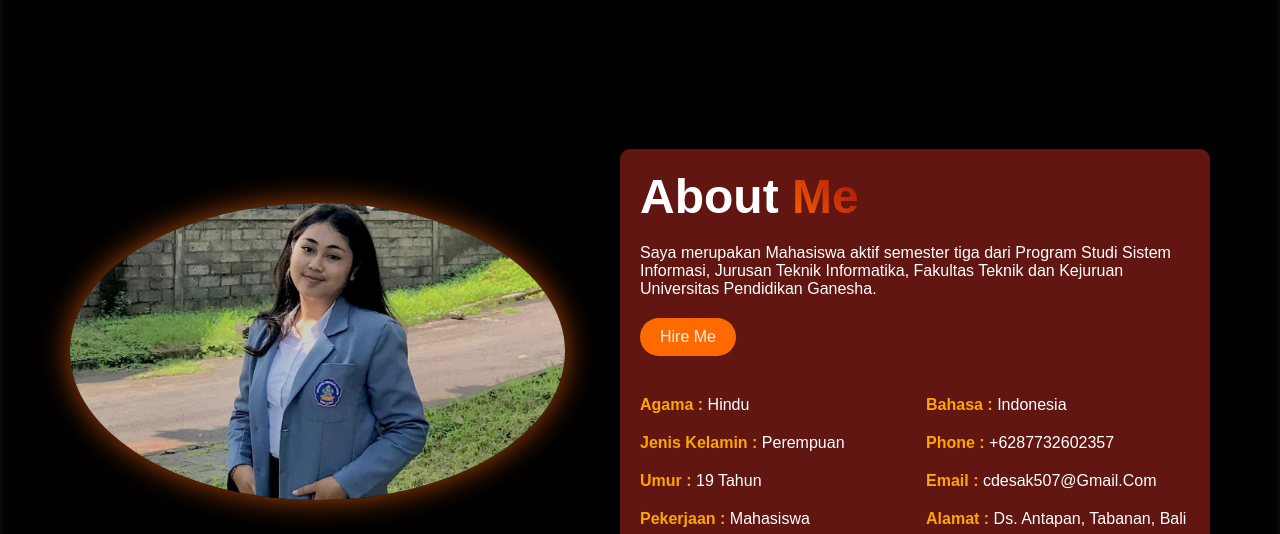
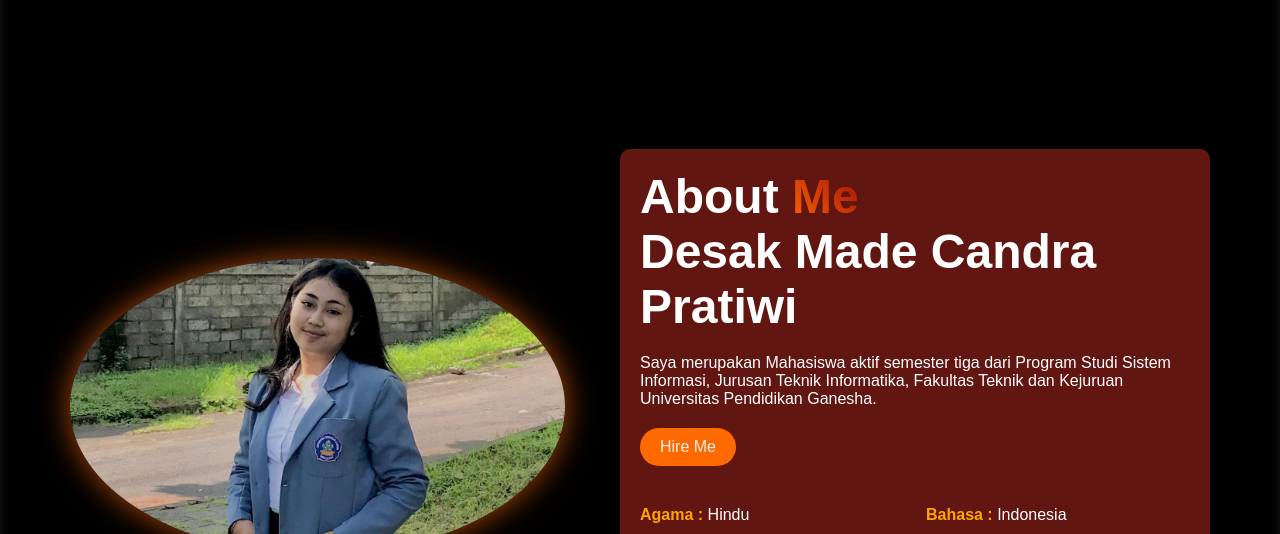
Before and after one commit to madecandrapratiwi/my-website, a plain HTML site: page index.html in a window 1280 px wide. Shown: the part 566-1100 px from the top of the page. Drawn offline with nearby package versions, Linux system fonts and the light colour scheme; a script that the page names is missing.

Commit message:
Update index.html

```diff
--- a/index.html
+++ b/index.html
@@ -64,6 +64,7 @@
       </div>
       <div class="about-content">
         <h2>About <span>Me</span></h2>
+        <h2>Desak Made Candra Pratiwi</h2>
         <p>Saya merupakan Mahasiswa aktif semester tiga dari Program Studi Sistem Informasi, Jurusan Teknik Informatika, Fakultas Teknik dan Kejuruan Universitas Pendidikan Ganesha.</p>
         <a href="https://wa.me/6287732602357" class="btn">Hire Me</a>
 
```
